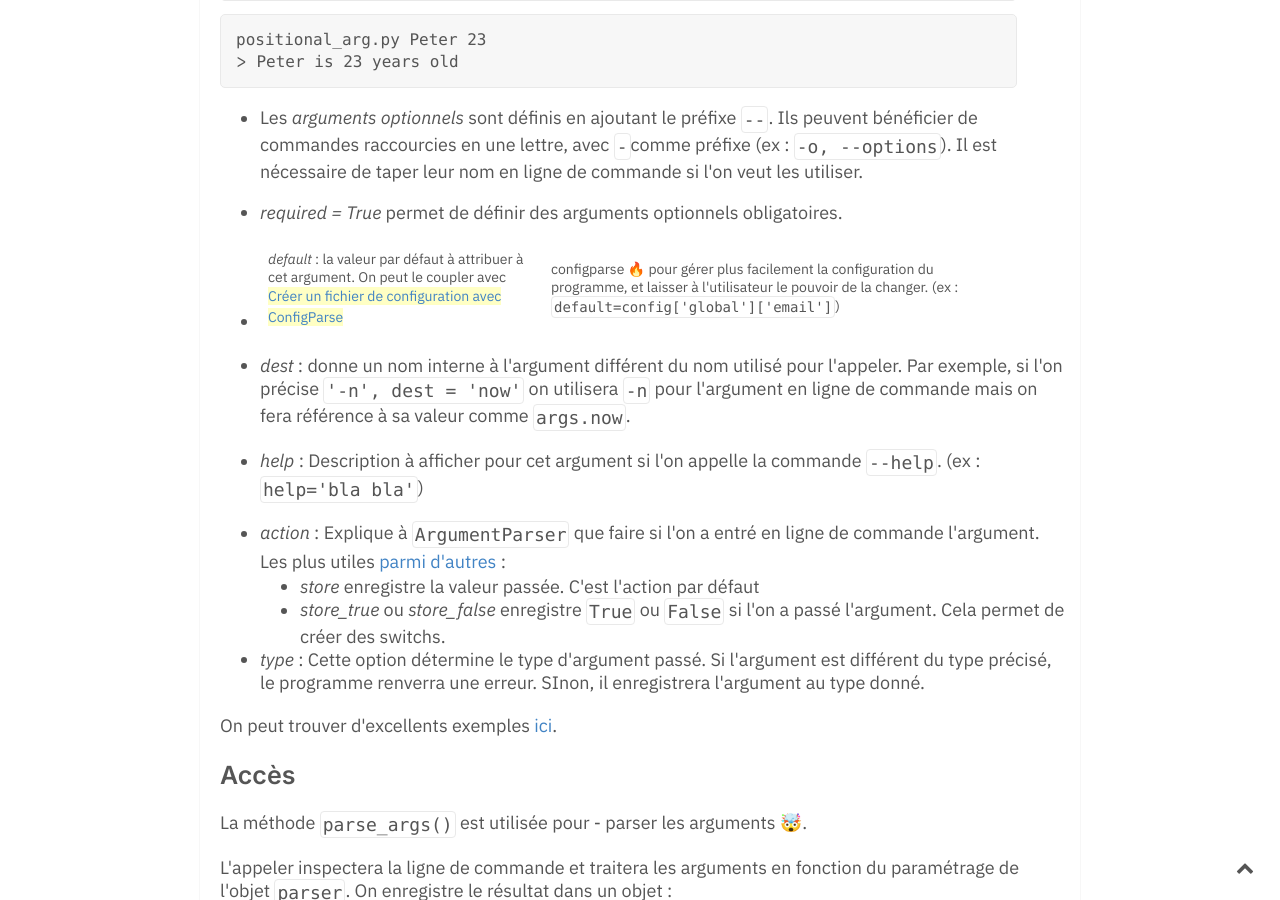
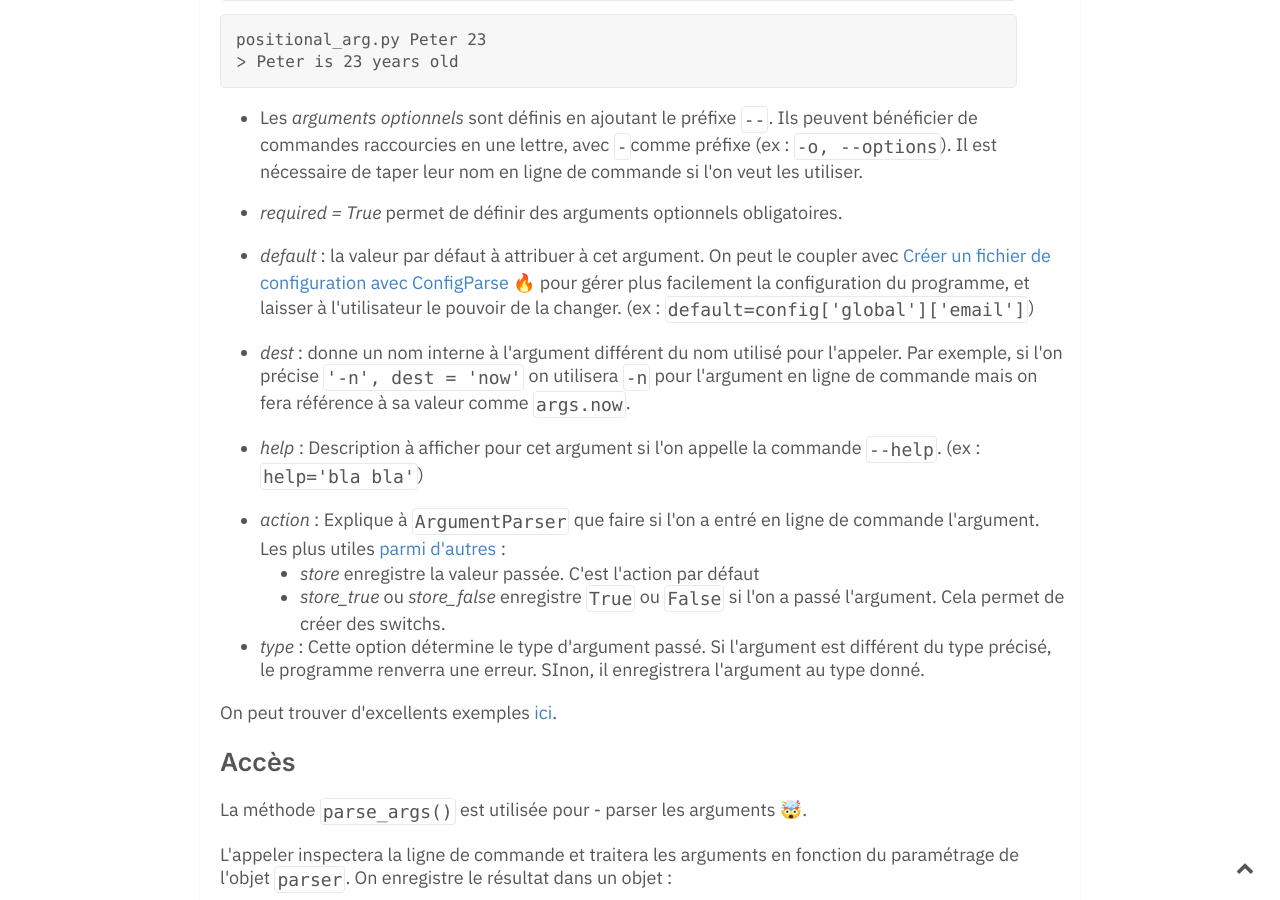
Before and after one commit to Maxence-L/arboretum.link, a Jekyll site: the page built from _notes/argparse.md, in a window 1280 px wide and 900 px high, scrolled down 1510 px. Built offline with Jekyll 4.4.1, drawn with Linux system fonts in a browser that asks for light colours; the table of contents is made by our own code.

Commit message:
Update argparse.md

```diff
--- a/_notes/argparse.md
+++ b/_notes/argparse.md
@@ -50,7 +50,7 @@ positional_arg.py Peter 23
 
 - *required = True* permet de définir des arguments optionnels obligatoires.
 
-- *default* : la valeur par défaut à attribuer à cet argument. On peut le coupler avec [[Créer un fichier de configuration avec ConfigParse|configparse]] 🔥 pour gérer plus facilement la configuration du programme, et laisser à l'utilisateur le pouvoir de la changer. (ex : `default=config['global']['email']`)
+- *default* : la valeur par défaut à attribuer à cet argument. On peut le coupler avec [[Créer un fichier de configuration avec ConfigParse::configparse]] 🔥 pour gérer plus facilement la configuration du programme, et laisser à l'utilisateur le pouvoir de la changer. (ex : `default=config['global']['email']`)
 
 - *dest* : donne un nom interne à l'argument différent du nom utilisé pour l'appeler. Par exemple, si l'on précise `'-n', dest = 'now'` on utilisera `-n` pour l'argument en ligne de commande mais on fera référence à sa valeur comme `args.now`.
 
```
